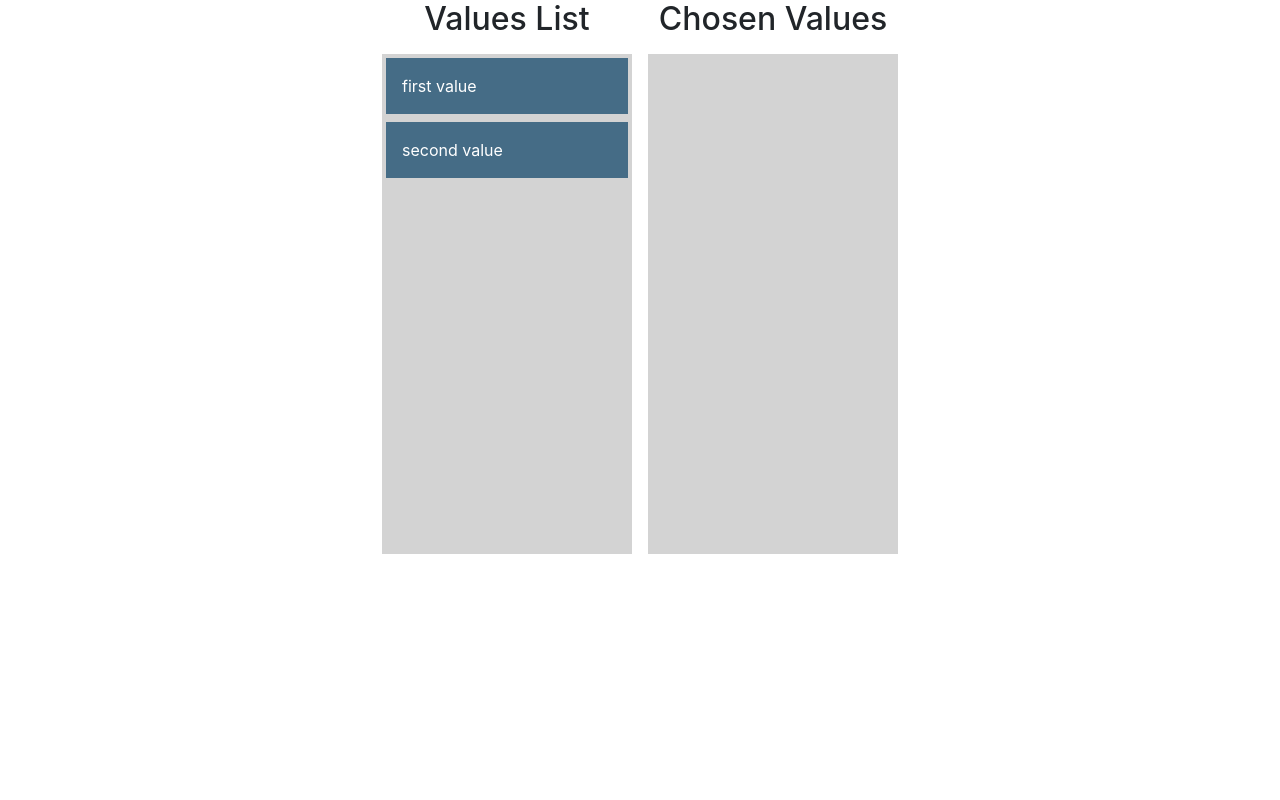
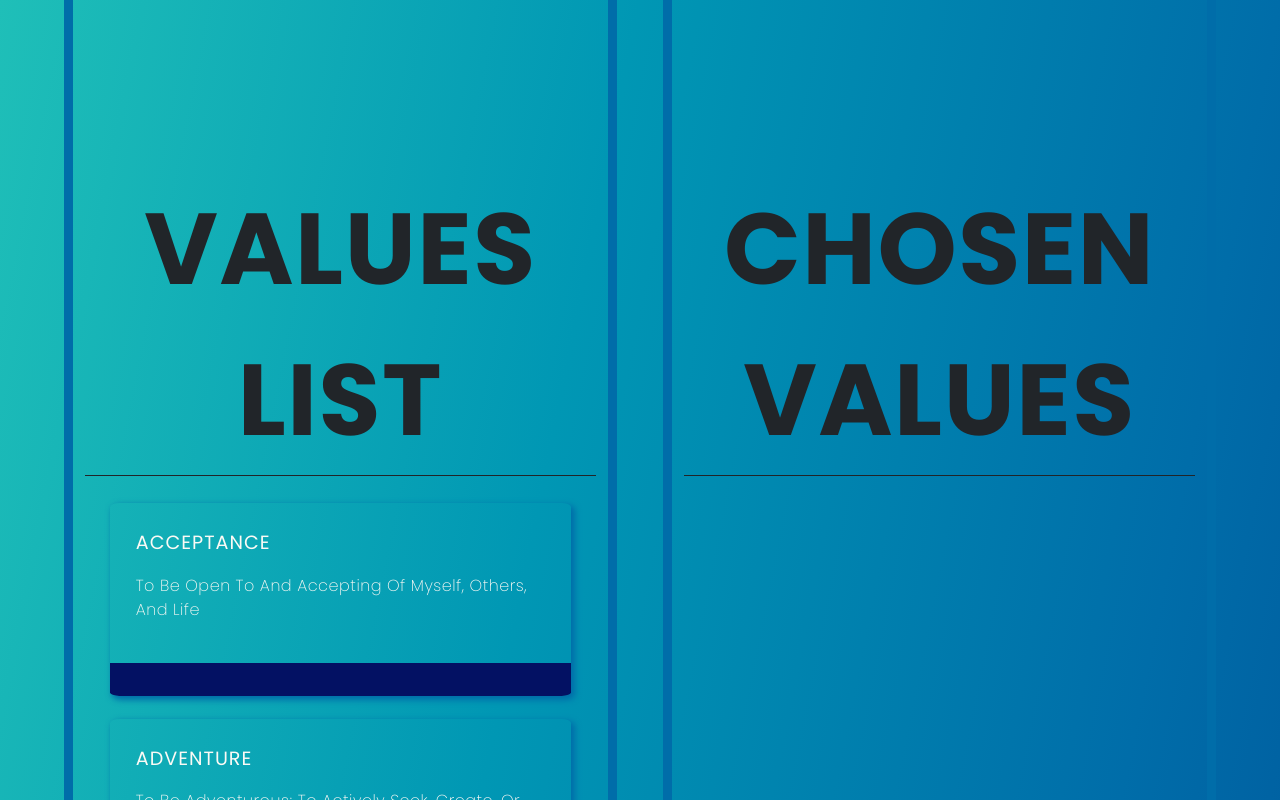
Before and after one commit to TeresaRosinski/gyst, a React (Create React App) app: page / in a window 1280 px wide. Shown: the top 800 px of the page. Built offline with nearby package versions, Linux system fonts and the light colour scheme.

Commit message:
awesome styling

```diff
--- a/src/App.css
+++ b/src/App.css
@@ -1,3 +1,20 @@
+.allColumns{
+  display: flex;
+  flex-direction: row;
+  justify-content: space-between;
+}
+.indvColumn{
+  display: flex;
+  flex-direction: column;
+  justify-content: flex-start;
+  align-items: center;
+}
+.columnContent{
+  border: 1px solid grey;
+  min-height: 90vh;
+  border-radius: 1%;
+  padding: 2%;
+}
 .values_section{
   display: flex;
   flex-direction: row;
--- /dev/null
+++ b/src/data/values.jsx
@@ -0,0 +1,139 @@
+import React from "react";
+import { v4 as uuid } from "uuid";
+
+const valuesData = [
+  {
+    id: uuid(),
+    content: "Acceptance",
+    desc: "to be open to and accepting of myself, others, and life",
+  },
+  {
+    id: uuid(),
+    content: "Adventure",
+    desc: "to be adventurous; to actively seek, create, or explore novel or stimulating experiences",
+  },
+  {
+    id: uuid(),
+    content: "Adventure",
+    desc: "to be adventurous; to actively seek, create, or explore novel or stimulating experiences",
+  },
+  {
+    id: uuid(),
+    content: "Assertiveness",
+    desc: "to respectfully stand up for my rights and request what I want",
+  },
+  {
+    id: uuid(),
+    content: "Caring",
+    desc: "to be caring towards myself, others, and the environment",
+  },
+  {
+    id: uuid(),
+    content: "Challenge",
+    desc: "to keep challenging myself to grow, learn, and improve",
+  },
+  {
+    id: uuid(),
+    content: "Compassion",
+    desc: "to act with kindness towards those who are suffering",
+  },
+  {
+    id: uuid(),
+    content: "Connection",
+    desc: "to engage fully in whatever I am doing and be fully present with others",
+  },
+  {
+    id: uuid(),
+    content: "Contribution",
+    desc: "to contribute, help, assist, or make a positive difference to myself or others",
+  },
+  {
+    id: uuid(),
+    content: "Conformity",
+    desc: "to be respectful and obedient of rules and obligations",
+  },
+  {
+    id: uuid(),
+    content: "Cooperation",
+    desc: "to be cooperative and collaborative with others",
+  },
+  {
+    id: uuid(),
+    content: "Courage",
+    desc: "to be courageous or brave; to persist in the face of fear, threat, or difficulty",
+  },
+  { id: uuid(), content: "Creativity", desc: "to be creative or innovative." },
+  {
+    id: uuid(),
+    content: "Curiosity",
+    desc: "to be curious, open-minded, and interested; to explore and discover",
+  },
+  {
+    id: uuid(),
+    content: "Encouragement",
+    desc: " to encourage and reward behavior that I value in myself or others",
+  },
+  {
+    id: uuid(),
+    content: "Adventure",
+    desc: "to be adventurous; to actively seek, create, or explore novel or stimulating experiences",
+  },
+  {
+    id: uuid(),
+    content: "Equality",
+    desc: "to treat others as equal to myself",
+  },
+  {
+    id: uuid(),
+    content: "Excitement",
+    desc: "to seek, create, and engage in activities that are exciting, stimulating, or thrilling",
+  },
+  { id: uuid(), content: "Fairness", desc: "to be fair to myself or others" },
+  {
+    id: uuid(),
+    content: "Fitness",
+    desc: "to maintain or improve my fitness; to look after my physical and mental health and well-being",
+  },
+  {
+    id: uuid(),
+    content: "Flexibility",
+    desc: "to adjust and adapt readily to changing circumstances.",
+  },
+  {
+    id: uuid(),
+    content: "Freedom",
+    desc: "to live freely; to choose how I live and behave, or help others do likewise",
+  },
+  {
+    id: uuid(),
+    content: "Friendliness",
+    desc: "to be friendly, companionable, or agreeable towards others",
+  },
+  {
+    id: uuid(),
+    content: "Forgiveness",
+    desc: "to be forgiving towards myself or others",
+  },
+  {
+    id: uuid(),
+    content: "Fun",
+    desc: "to be fun-loving; to seek, create, and engage in fun-filled activities",
+  },
+  {
+    id: uuid(),
+    content: "Generosity",
+    desc: "to be generous, sharing, and giving to myself or others",
+  },
+  {
+    id: uuid(),
+    content: "Gratitude",
+    desc: "to be grateful for and appreciative of the positive aspects of myself, others, and life",
+  },
+  {
+    id: uuid(),
+    content: "Honesty",
+    desc: "to be honest, truthful, and sincere with myself and others",
+  },
+];
+
+export default valuesData;
--- a/src/pages/newValues.jsx
+++ b/src/pages/newValues.jsx
@@ -2,23 +2,21 @@ import React, { useState } from "react";
 import ReactDOM from "react-dom";
 import { v4 as uuid } from "uuid";
 import { DragDropContext, Droppable, Draggable } from "react-beautiful-dnd";
-import "../App.css";
+import "./newValues.styles.css";
 import Card from "react-bootstrap/Card";
 import Container from "react-bootstrap/Container";
 import Row from "react-bootstrap/Row";
 import Col from "react-bootstrap/Col";
+import valuesData from "../data/values";
 
 //mocking out what dtat will look like
-const itemsFromBackend = [
-  { id: uuid(), content: "first value" },
-  { id: uuid(), content: "second value" },
-];
+const importedValues = valuesData;
 
 //mocked backend - will need to be editable - each group will be the id + key, will have tittle and list of items - items are dragged
 const columnsFromBackend = {
   [uuid()]: {
     name: "Values List",
-    items: itemsFromBackend,
+    items: importedValues,
   },
   [uuid()]: {
     name: "Chosen Values",
@@ -65,36 +63,22 @@ function Values() {
   const [columns, setColumns] = useState(columnsFromBackend);
 
   return (
-    <div style={{ display: "flex", justifyContent: "center", height: "100%" }}>
+    <div className="valuesPage_Full">
       <DragDropContext
         onDragEnd={(result) => onDragEnd(result, columns, setColumns)}
       >
         {Object.entries(columns).map(([id, column]) => {
           return (
-            <div
-              style={{
-                display: "flex",
-                flexDirection: "column",
-                alignItems: "center",
-                height: "100%",
-              }}
-            >
-              <h2>{column.name}</h2>
-              <div style={{ margin: 8 }}>
+            <div className="allValues_Column">
+              <p className="columnTitle">{column.name}</p>
+
               <Droppable droppableId={id} key={id}>
                 {(provided, snapshot) => {
                   return (
                     <div
                       {...provided.droppableProps}
                       ref={provided.innerRef}
-                        style={{
-                          background: snapshot.isDraggingOver
-                            ? "lightblue"
-                            : "lightgrey",
-                          padding: 4,
-                          width: 250,
-                          minHeight: 500,
-                        }}
+                      className="centerContent"
                     >
                       {column.items.map((item, index) => {
                         return (
@@ -106,22 +90,23 @@ function Values() {
                             {(provided, snapshot) => {
                               return (
                                 <div
+                                  className="valueCard"
                                   ref={provided.innerRef}
                                   {...provided.draggableProps}
                                   {...provided.dragHandleProps}
                                   style={{
+                                    height: "100%",
                                     userSelect: "none",
-                                      padding: 16,
-                                      margin: "0 0 8px 0",
-                                      minHeight: "50px",
+                                    borderBottom: "33px solid #031163",
                                     backgroundColor: snapshot.isDragging
-                                        ? "#263B4A"
-                                        : "#456C86",
-                                      color: "white",
+                                      ? "RGBA(251, 250, 245, .2)"
+                                      : "",
                                     ...provided.draggableProps.style,
+                                    color: "#FBFAF5",
                                   }}
                                 >
-                                    {item.content}
+                                  <p className="title">{item.content}</p>
+                                  <p className="description">{item.desc}</p>
                                 </div>
                               );
                             }}
@@ -134,7 +119,6 @@ function Values() {
                 }}
               </Droppable>
             </div>
-            </div>
           );
         })}
       </DragDropContext>
--- /dev/null
+++ b/src/pages/newValues.styles.css
@@ -0,0 +1,68 @@
+@import url("https://fonts.googleapis.com/css2?family=Poppins:ital,wght@0,100;0,200;0,300;0,400;0,500;0,600;0,700;0,800;0,900;1,100;1,200;1,300;1,400;1,500;1,600;1,700;1,800;1,900&display=swap");
+
+.columnTitle{
+  width: 100%;
+  display: flex;
+  flex-direction: row;
+
+  text-align: center;
+  font-size: 630%;
+  letter-spacing: 1.5px;
+  font-weight: 700;
+  text-transform: uppercase;
+  word-spacing: 20px;
+  color: linear-gradient(to left, #031163, #001c53, #001937, #00121b, #000101);
+  border-bottom: 1px solid;
+}
+.valuesPage_Full {
+  display: flex;
+  flex-direction: row;
+  justify-content: space-between;
+  padding: 0% 5%;
+  font-family: "Poppins", sans-serif;
+  background-image: linear-gradient(to left top, #031163, #00428f, #006da9, #0097b4, #1fbfb8);
+}
+.allValues_Column {
+  display: flex;
+  flex-direction: column;
+  justify-content: flex-start;
+  align-items: center;
+  width: 48%;
+  padding: 1%;
+  padding-top:15%;
+  border-right:#006da9 solid 9px;
+  border-left:#006da9 solid 9px;
+}
+.chosenValues_Column {
+  display: flex;
+  flex-direction: column;
+  align-items: flex-start;
+}
+.valueCard {
+  display: flex;
+  flex-direction: column;
+  justify-content: flex-start;
+  align-items: flex-start;
+  height: 20vh;
+  width: 90%;
+  margin: 2.2%;
+  padding: 5%;
+  border-radius: 2%;
+  box-shadow: #006da9 3px 3px 6px 1px;
+}
+.centerContent {
+  display: flex;
+  flex-direction: column;
+  align-items: center;
+}
+.title {
+  text-transform: uppercase;
+  letter-spacing: 1px;
+  font-size: 120%;
+  font-weight: 400;
+}
+.description {
+  letter-spacing: 0.5px;
+  text-transform: capitalize;
+  font-weight: 200;
+}
```
Lines whose indentation alone changed are shown as unchanged.
